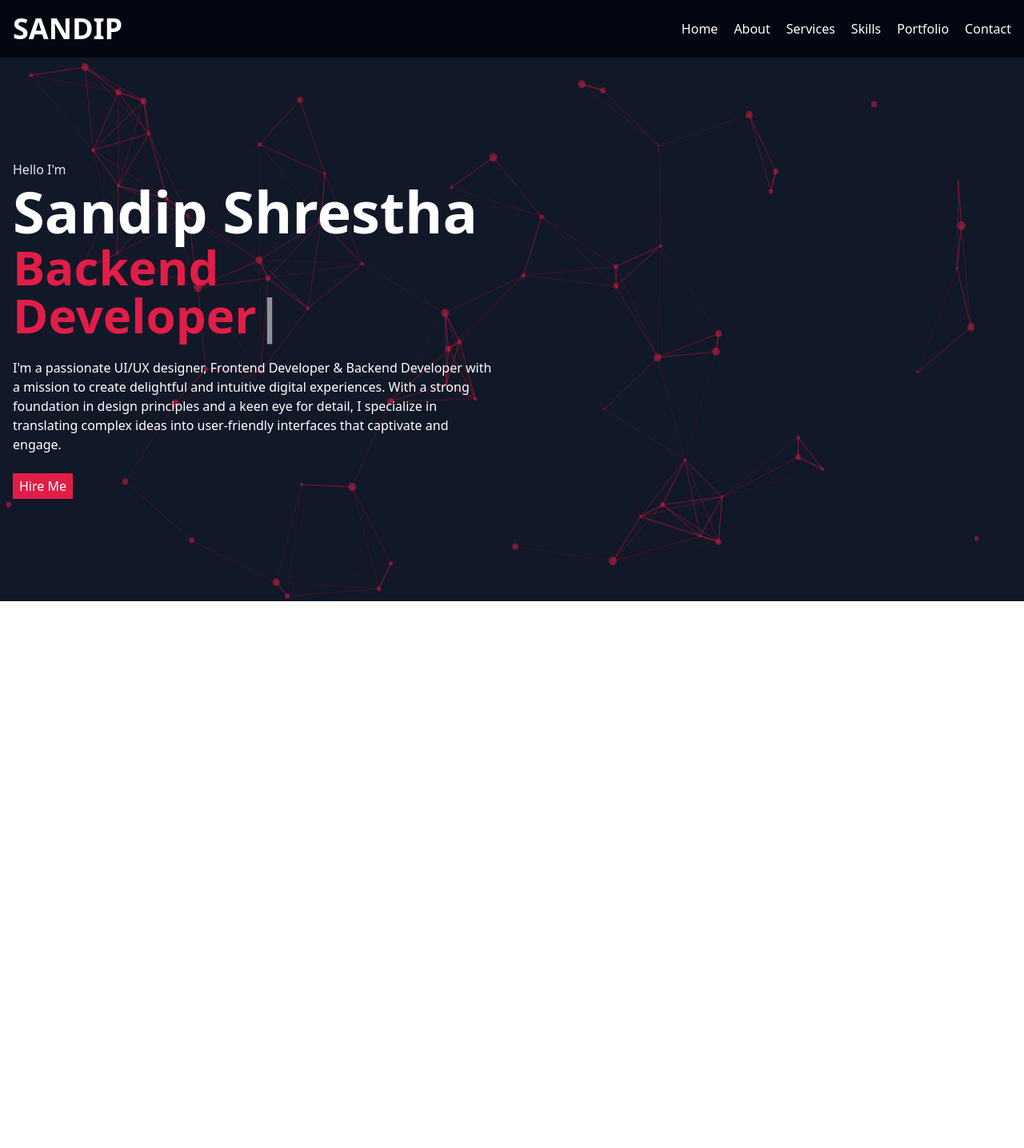
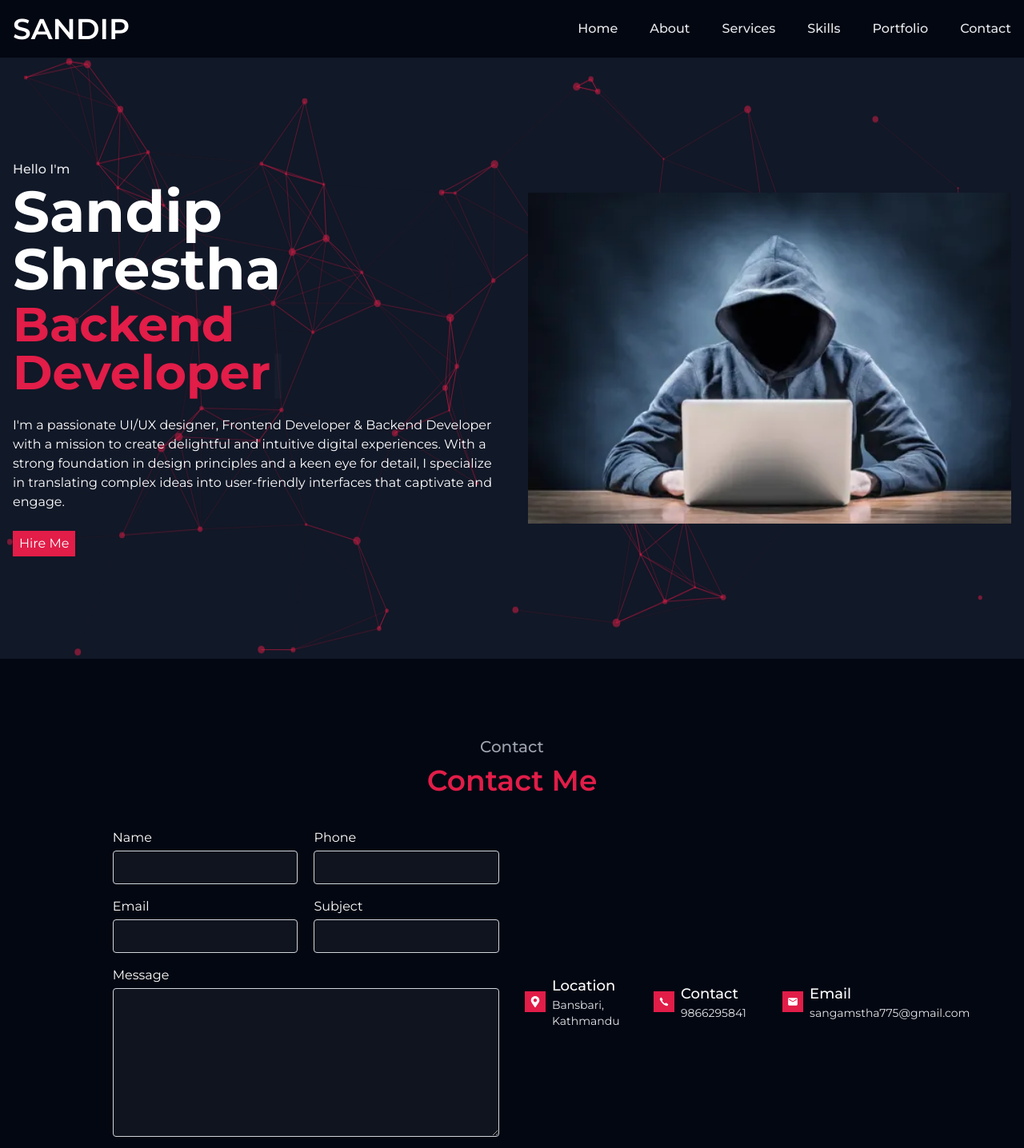
Before and after one commit to sandipshrest/my-portfolio, a Next.js app: page / in a window 1280 px wide. Shown: the top 1436 px of the page at 80% size. Before the commit the page ends 800 px from the top, so only its background shows below. Built offline with nearby package versions, Linux system fonts and the light colour scheme; grey boxes are pictures that could not be loaded.

Commit message:
contact section created & used emailjs & react toast

```diff
--- a/package.json
+++ b/package.json
@@ -9,10 +9,13 @@
     "lint": "next lint"
   },
   "dependencies": {
+    "@emailjs/browser": "^3.12.1",
     "@next/swc-win32-x64-msvc": "^14.1.0",
     "next": "14.1.0",
     "react": "^18",
     "react-dom": "^18",
+    "react-hot-toast": "^2.4.1",
+    "react-icons": "^5.0.1",
     "react-tsparticles": "^2.12.2",
     "tsparticles": "^2.12.0",
     "typed.js": "^2.1.0"
--- a/src/app/globals.css
+++ b/src/app/globals.css
@@ -1,3 +1,22 @@
+@import url("https://fonts.googleapis.com/css2?family=Montserrat:wght@300;400;500;600;700;800;900&display=swap");
 @tailwind base;
 @tailwind components;
 @tailwind utilities;
+
+:root {
+  font-family: "Montserrat", sans-serif;
+}
+
+input:-webkit-autofill,
+input:-webkit-autofill:hover,
+input:-webkit-autofill:focus,
+input:-webkit-autofill:active {
+  transition: all 5000s ease-in-out 0s;
+}
+
+/* Override the default selection styles on the suggestion text */
+input::selection,
+input::-moz-selection {
+  background-color: transparent;
+  color: white;
+}
--- a/src/app/layout.js
+++ b/src/app/layout.js
@@ -1,6 +1,7 @@
 import "./globals.css";
-import Header from '@/components/header/page'
+import Header from "@/components/header/page";
 import Footer from "@/components/footer/page";
+import { Toaster } from "react-hot-toast";
 
 export const metadata = {
   title: "Create Next App",
@@ -14,6 +15,24 @@ export default function RootLayout({ children }) {
         <Header />
         {children}
         <Footer />
+        <Toaster
+          position="top-right"
+          gutter={12}
+          containerStyle={{ margin: "8px" }}
+          toastOptions={{
+            success: {
+              duration: 2500,
+            },
+            error: {
+              duration: 4000,
+            },
+            style: {
+              fontSize: "16px",
+              maxWidth: "500px",
+              padding: "16px 24px",
+            },
+          }}
+        />
       </body>
     </html>
   );
--- /dev/null
+++ b/src/components/Contact.jsx
@@ -0,0 +1,135 @@
+"use client";
+import React, { useRef } from "react";
+import { FaMapMarkerAlt } from "react-icons/fa";
+import { IoIosCall } from "react-icons/io";
+import { MdEmail } from "react-icons/md";
+import emailjs from "@emailjs/browser";
+import { toast } from "react-hot-toast";
+
+const Contact = () => {
+  const form = useRef();
+
+  const sendEmail = async (e) => {
+    e.preventDefault();
+    try {
+      const response = await emailjs.sendForm(
+        "service_ke8w1dv",
+        "template_17q9ihx",
+        form.current,
+        "-ao-363BAMAyPS5el"
+      );
+      if (response) {
+        toast.success("Form submitted successfully.");
+      }
+    } catch (err) {
+      console.log(err);
+    }
+  };
+  return (
+    <section className="py-24 bg-gray-950 text-white">
+      <div className="container flex flex-col items-center gap-10">
+        <div className="flex flex-col items-center gap-2">
+          <h2 className="text-xl font-medium text-gray-400">Contact</h2>
+          <h3 className="text-4xl font-semibold text-rose-600">Contact Me</h3>
+        </div>
+        <div className="flex gap-8 w-4/5">
+          <form
+            ref={form}
+            onSubmit={sendEmail}
+            className="flex flex-col items-center gap-4 w-1/2 sm:text-base text-sm"
+          >
+            <div className="flex sm:flex-row flex-col sm:gap-5 gap-2 w-full">
+              <div className="flex flex-col items-start gap-1 sm:w-1/2 w-full">
+                <label htmlFor="name">Name</label>
+                <input
+                  type="text"
+                  id="name"
+                  name="name"
+                  required
+                  className="border border-gray-300 bg-white bg-opacity-5 p-2 rounded w-full text-gray-200 focus:outline-none focus:shadow-[0_0_5px_1px_rgba(225,225,225,1)]"
+                />
+              </div>
+              <div className="flex flex-col items-start gap-1 sm:w-1/2 w-full">
+                <label htmlFor="mobile">Phone</label>
+                <input
+                  type="tel"
+                  id="mobile"
+                  name="mobile"
+                  required
+                  className="border border-gray-300 bg-white bg-opacity-5 p-2 rounded w-full text-gray-200 focus:outline-none focus:shadow-[0_0_10px_2px_rgba(225,225,225,1)]"
+                />
+              </div>
+            </div>
+            <div className="flex sm:flex-row flex-col sm:gap-5 gap-2 w-full">
+              <div className="flex flex-col items-start gap-1 sm:w-1/2 w-full">
+                <label htmlFor="email">Email</label>
+                <input
+                  type="email"
+                  id="email"
+                  name="email"
+                  required
+                  className="border border-gray-300 bg-white bg-opacity-5 p-2 rounded w-full text-gray-200 focus:outline-none focus:shadow-[0_0_10px_2px_rgba(225,225,225,1)]"
+                />
+              </div>
+              <div className="flex flex-col gap-1 items-start sm:w-1/2 w-full">
+                <label htmlFor="subject">Subject</label>
+                <input
+                  type="text"
+                  id="subject"
+                  name="subject"
+                  className="border border-gray-300 bg-white bg-opacity-5 p-2 rounded w-full text-gray-200 focus:outline-none focus:shadow-[0_0_10px_2px_rgba(225,225,225,1)]"
+                />
+              </div>
+            </div>
+            <div className="flex flex-col items-start gap-1 w-full">
+              <label htmlFor="message">Message</label>
+              <textarea
+                type="text"
+                id="message"
+                name="message"
+                rows="7"
+                className="border border-gray-300 bg-white bg-opacity-5 p-2 rounded w-full text-gray-200 focus:outline-none focus:shadow-[0_0_10px_2px_rgba(225,225,225,1)]"
+              />
+            </div>
+            <input
+              type="submit"
+              value="SUBMIT"
+              className="font-medium text-white bg-rose-600 px-2 py-1 rounded-sm cursor-pointer"
+            />
+          </form>
+          <div className="grid lg:grid-cols-3 sm:grid-cols-2 grid-cols-1 w-1/2">
+            <div className="flex items-center gap-2">
+              <span className="text-white p-[6px] bg-rose-600 text-sm">
+                <FaMapMarkerAlt />
+              </span>
+              <span>
+                <p className="sm:text-lg text-base font-medium">Location</p>
+                <p className="text-gray-200 text-sm">Bansbari, Kathmandu</p>
+              </span>
+            </div>
+            <div className="flex items-center gap-2">
+              <span className="text-white p-[6px] bg-rose-600 text-sm">
+                <IoIosCall />
+              </span>
+              <span>
+                <p className="sm:text-lg text-base font-medium">Contact</p>
+                <p className="text-gray-200 text-sm">9866295841</p>
+              </span>
+            </div>
+            <div className="flex items-center gap-2">
+              <span className="text-white p-[6px] bg-rose-600 text-sm">
+                <MdEmail />
+              </span>
+              <span>
+                <p className="sm:text-lg text-base font-medium">Email</p>
+                <p className="text-gray-200 text-sm">sangamstha775@gmail.com</p>
+              </span>
+            </div>
+          </div>
+        </div>
+      </div>
+    </section>
+  );
+};
+
+export default Contact;
--- a/src/components/Intro.jsx
+++ b/src/components/Intro.jsx
@@ -6,7 +6,7 @@ import Image from "next/image";
 
 const Intro = () => {
   return (
-    <div className="py-32 relative bg-gray-900 text-white">
+    <section className="py-32 relative bg-gray-900 text-white">
       <ParticleAnimation />
       <div className="container flex items-center gap-10 relative">
         <div className="flex flex-col items-start w-1/2 gap-6">
@@ -32,15 +32,15 @@ const Intro = () => {
         </div>
         <div className="w-1/2">
           <Image
-            src="/images/"
+            src="/images/hacker.webp"
             height={2000}
             width={2000}
             alt="profile"
-            className="h-0"
+            className="w-full"
           />
         </div>
       </div>
-    </div>
+    </section>
   );
 };
 
--- a/src/components/Main.jsx
+++ b/src/components/Main.jsx
@@ -1,10 +1,12 @@
 import React from "react";
 import Intro from "./Intro";
+import Contact from "./Contact";
 
 const Main = () => {
   return (
     <>
       <Intro />
+      <Contact />
     </>
   );
 };
--- a/src/components/header/page.js
+++ b/src/components/header/page.js
@@ -1,23 +1,37 @@
-import React from 'react'
+import React from "react";
 
 const Page = () => {
   return (
-    <header className='py-4 bg-gray-950 text-white'>
+    <header className="py-4 bg-gray-950 text-white sticky top-0 z-20">
       <div className="container flex justify-between items-center">
-        <a href="#" className='text-4xl font-bold'>SANDIP</a>
+        <a href="#" className="text-4xl font-semibold">
+          SANDIP
+        </a>
         <nav>
-            <ul className='flex items-center gap-5 font-medium'>
-                <li><a href="#">Home</a></li>
-                <li><a href="#">About</a></li>
-                <li><a href="#">Services</a></li>
-                <li><a href="#">Skills</a></li>
-                <li><a href="#">Portfolio</a></li>
-                <li><a href="#">Contact</a></li>
-            </ul>
+          <ul className="flex items-center gap-10 font-medium text-gray-200">
+            <li>
+              <a href="#">Home</a>
+            </li>
+            <li>
+              <a href="#">About</a>
+            </li>
+            <li>
+              <a href="#">Services</a>
+            </li>
+            <li>
+              <a href="#">Skills</a>
+            </li>
+            <li>
+              <a href="#">Portfolio</a>
+            </li>
+            <li>
+              <a href="#">Contact</a>
+            </li>
+          </ul>
         </nav>
       </div>
     </header>
-  )
-}
+  );
+};
 
 export default Page;
```
Also changed, not shown: public/images/hacker.webp (added), 1 other file (tests, documents, lock files or other folders).
